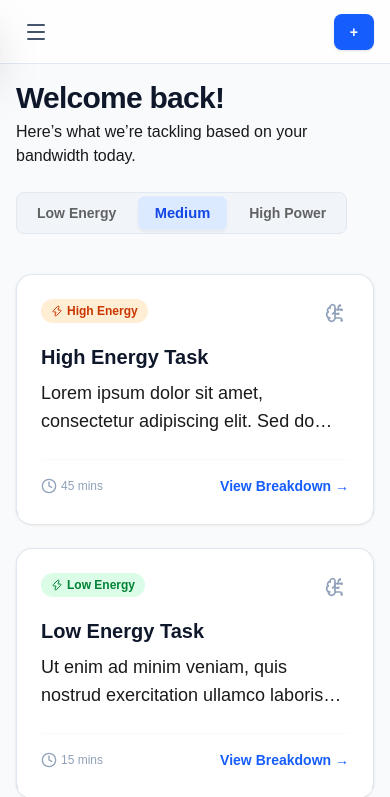
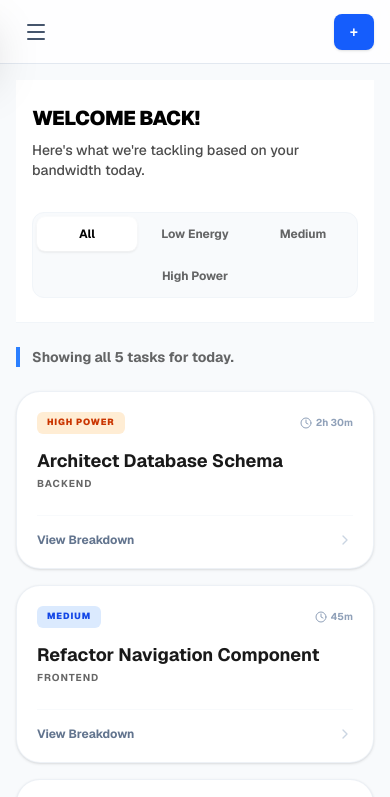
Before and after one commit to drspine1/focus_flow, a Next.js app: page /dashboard in a window 390 px wide. Shown: the top 797 px of the page. Built offline with nearby package versions, Linux system fonts and the light colour scheme.

Commit message:
feat: implement dynamic task filtering by energy level and restore mobile responsive layout

```diff
--- a/app/dashboard/page.tsx
+++ b/app/dashboard/page.tsx
@@ -1,43 +1,137 @@
 "use client";
 
-import EnergyFilter from "@/components/dashboard/EnergyFilter";
-import TaskCard from "@/components/dashboard/TaskCard";
+import { useState } from "react";
+import {  Plus, Clock, ChevronRight } from "lucide-react";
 
-export default function DashboardPage() {
+import { Task } from "@/types";
+
+
+const MOCK_TASKS: Task[] = [
+  { id: "1", title: "Architect Database Schema", energy: "high", category: "Backend", time: "2h 30m", isCompleted: false },
+  { id: "2", title: "Refactor Navigation Component", energy: "mid", category: "Frontend", time: "45m", isCompleted: false },
+  { id: "3", title: "Update Documentation", energy: "low", category: "Admin", time: "20m", isCompleted: false },
+  { id: "4", title: "Deep Work: API Integration", energy: "high", category: "Fullstack", time: "3h 00m", isCompleted: false },
+  { id: "5", title: "Review Pull Requests", energy: "low", category: "DevOps", time: "15m", isCompleted: false },
+];
+
+const levels = [
+  { id: 'all', label: 'All', color: 'bg-white text-black ring-1 ring-slate-200' },
+  { id: 'low', label: 'Low Energy', color: 'bg-green-100 text-green-700' },
+  { id: 'mid', label: 'Medium', color: 'bg-blue-100 text-blue-700' },
+  { id: 'high', label: 'High Power', color: 'bg-orange-100 text-orange-700' },
+];
+
+export default function Dashboard() {
+  const [active, setActive] = useState<string>('all');
+
+  const filteredTasks = MOCK_TASKS.filter((task) =>
+    active === 'all' ? true : task.energy === active
+  );
+
+  const getStatusMessage = () => {
+    const count = filteredTasks.length;
+    const levelLabel = levels.find(l => l.id === active)?.label || "selected";
+    if (active === 'all') return `Showing all ${count} tasks for today.`;
+    return `You have ${count} ${count === 1 ? 'task' : 'tasks'} for ${levelLabel.toLowerCase()}.`;
+  };
+
   return (
-    <div className="max-w-5xl mx-auto">
-      {/* Header Section */}
-      <div className="flex flex-col md:flex-row md:items-end justify-between gap-6 mb-10">
-        <div>
-          <h1 className="text-3xl font-bold text-slate-900 tracking-tight">Welcome back!</h1>
-          <p className="text-black/90 mt-1">Here’s what we’re tackling based on your bandwidth today.</p>
+    <div className="min-h-screen text-slate-900 pb-10 font-sans">
+
+      {/* HEADER SECTION */}
+      <header className="px-4 py-6 md:px-12 md:py-10 bg-white border-b border-slate-100">
+        <div className="max-w-7xl mx-auto">
+
+          {/* Top Row: Welcome & Action */}
+          <div className="flex flex-row justify-between items-center mb-2">
+            <h1 className="text-xl md:text-3xl font-black tracking-tight text-black uppercase">
+              Welcome back!
+            </h1>
+
+
+          </div>
+
+          {/* NEW PARAGRAPH */}
+          <p className="text-black/70 font-medium text-sm md:text-base mb-8">
+            Here's what we're tackling based on your bandwidth today.
+          </p>
+
+          {/* FILTER BAR */}
+          <div className="flex flex-wrap gap-2 p-1 bg-slate-50 rounded-xl w-full md:w-fit border border-slate-100">
+            {levels.map((level) => (
+              <button
+                key={level.id}
+                onClick={() => setActive(level.id)}
+                className={`flex-1 md:flex-none text-center whitespace-nowrap px-3 md:px-6 py-2 rounded-lg text-[12px] md:text-[13px] font-bold transition-all duration-200 ${
+                  active === level.id
+                    ? `${level.color} shadow-sm ring-1 ring-white/50`
+                    : 'text-black/60 hover:text-slate-700'
+                }`}
+              >
+                {level.label}
+              </button>
+            ))}
+          </div>
         </div>
-        <EnergyFilter />
-      </div>
+      </header>
 
-      {/* Grid for Task Cards - Now using the modular component */}
-    <div className="grid grid-cols-1 lg:grid-cols-2 gap-6">
-  <TaskCard
-    title="High Energy Task"
-    description="Lorem ipsum dolor sit amet, consectetur adipiscing elit. Sed do eiusmod tempor incididunt ut labore et dolore magna aliqua."
-    energy="high"
-    time="45 mins"
-  />
+      {/* MAIN CONTENT */}
+      <main className="max-w-7xl mx-auto  py-6 md:px-12 md:py-8">
 
-  <TaskCard
-    title="Low Energy Task"
-    description="Ut enim ad minim veniam, quis nostrud exercitation ullamco laboris nisi ut aliquip ex ea commodo consequat."
-    energy="low"
-    time="15 mins"
-  />
+        {/* Dynamic Status Message */}
+        <div className="mb-6">
+          <p className="text-black/60 font-bold text-sm md:text-base border-l-4 border-blue-500 pl-3">
+            {getStatusMessage()}
+          </p>
+        </div>
 
-  <TaskCard
-    title="Medium Energy Task"
-    description="Duis aute irure dolor in reprehenderit in voluptate velit esse cillum dolore eu fugiat nulla pariatur."
-    energy="mid"
-    time="30 mins"
-  />
-</div>
+        {/* TASK GRID */}
+        <div className="grid grid-cols-1 sm:grid-cols-2 lg:grid-cols-3 gap-4 md:gap-6">
+          {filteredTasks.map((task) => (
+            <div
+              key={task.id}
+              className="bg-white p-5 md:p-6 rounded-[24px] border border-slate-200/60 shadow-sm hover:border-blue-300 transition-all flex flex-col justify-between w-full"
+            >
+              <div>
+                <div className="flex justify-between items-center mb-4">
+                  <span className={`px-2.5 py-1 rounded-md text-[9px] font-black uppercase tracking-widest ${
+                    task.energy === 'high' ? 'bg-orange-100 text-orange-700' :
+                    task.energy === 'mid' ? 'bg-blue-100 text-blue-700' :
+                    'bg-green-100 text-green-700'
+                  }`}>
+                    {task.energy === 'high' ? 'High Power' : task.energy === 'mid' ? 'Medium' : 'Low Energy'}
+                  </span>
+                  <div className="flex items-center gap-1 text-slate-400">
+                    <Clock size={12} />
+                    <span className="text-[10px] font-bold">{task.time}</span>
+                  </div>
+                </div>
+
+                <h3 className="text-lg font-bold leading-tight mb-1 text-black/90">
+                  {task.title}
+                </h3>
+                <p className="text-black/60 text-[10px] font-bold uppercase tracking-[0.1em]">
+                  {task.category}
+                </p>
+              </div>
+
+              <button className="mt-6 pt-4 border-t border-slate-50 flex items-center justify-between group cursor-pointer">
+                <span className="text-xs font-bold text-slate-500 group-hover:text-blue-600 transition-colors">
+                  View Breakdown
+                </span>
+                <ChevronRight size={16} className="text-slate-300 group-hover:text-blue-600 transition-transform group-hover:translate-x-1" />
+              </button>
+            </div>
+          ))}
+        </div>
+
+        {/* EMPTY STATE */}
+        {filteredTasks.length === 0 && (
+          <div className="text-center py-16 bg-white rounded-[32px] border-2 border-dashed border-slate-100 mt-4 px-4">
+            <p className="text-slate-400 font-bold italic text-sm">No tasks currently in this energy zone.</p>
+          </div>
+        )}
+      </main>
     </div>
   );
 }
--- a/components/hero.tsx
+++ b/components/hero.tsx
@@ -54,7 +54,7 @@ export default function HeroSection() {
         className="z-10 max-w-5xl w-full flex justify-center lg:justify-between font-mono text-sm mb-12 lg:mb-0"
       >
         <p className="fixed left-0 top-0 flex w-full text-[#000000] justify-center border-b border-gray-300 bg-gradient-to-b from-zinc-400 pb-6 pt-8 backdrop-blur-2xl lg:static lg:w-auto lg:rounded-xl lg:border lg:bg-gray-400 lg:p-4 shadow-sm">
-          Day 2: #ENg30DayChallenge
+          Day 3: #ENg30DayChallenge
         </p>
       </motion.div>
 
--- /dev/null
+++ b/types/index.ts
@@ -0,0 +1,10 @@
+export type EnergyLevel = "high" | "mid" | "low";
+
+export interface Task {
+  id: string;
+  title: string;
+  energy: EnergyLevel;
+  category: string;
+  time: string;
+  isCompleted: boolean;
+}
```
